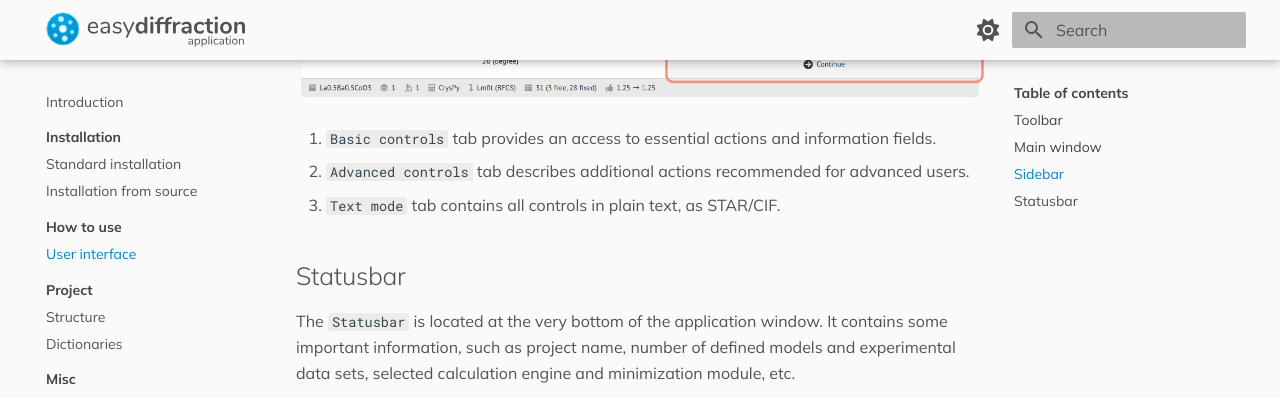
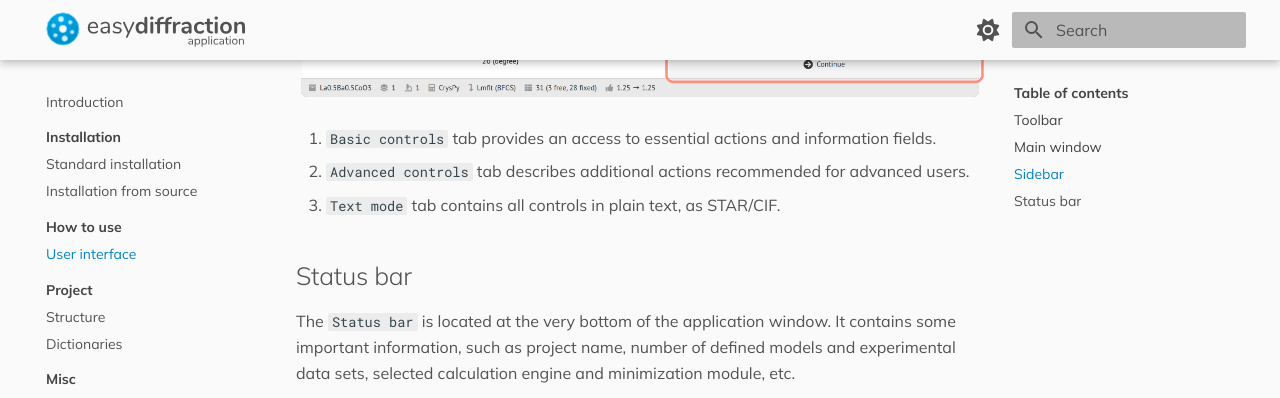
Before and after one commit to EasyScience/EasyDiffractionAppDocs, an MkDocs documentation site: the page built from docs/how-to-use/user-interface.md, in a window 1280 px wide and 900 px high, scrolled down 3376 px. Shown: the top 398 px of the window. Built offline with MkDocs 1.6.1 and Material for MkDocs 9.7.7, drawn with Linux system fonts in a browser that asks for light colours; comment, search, counter and statistics services are not loaded.

Commit message:
Statusbar -> Status bar

```diff
--- a/docs/how-to-use/user-interface.md
+++ b/docs/how-to-use/user-interface.md
@@ -46,9 +46,9 @@ The `Sidebar` is located at the right side of the application window, below the
 2. `Advanced controls` tab describes additional actions recommended for advanced users.
 2. `Text mode` tab contains all controls in plain text, as STAR/CIF.
 
-## Statusbar
+## Status bar
 
-The `Statusbar` is located at the very bottom of the application window. It contains some important information, such as project name, number of defined models and experimental data sets, selected calculation engine and minimization module, etc.
+The `Status bar` is located at the very bottom of the application window. It contains some important information, such as project name, number of defined models and experimental data sets, selected calculation engine and minimization module, etc.
 
 ![](../assets/images/statusbar_lightmode.png#gh-light-mode-only)
 ![](../assets/images/statusbar_darkmode.png#gh-dark-mode-only)
```
Also changed, not shown: docs/how-to-use/data-processing-workflow.md (deleted, +0 -3 lines).
